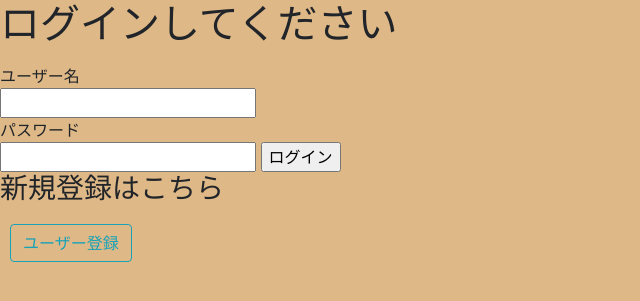
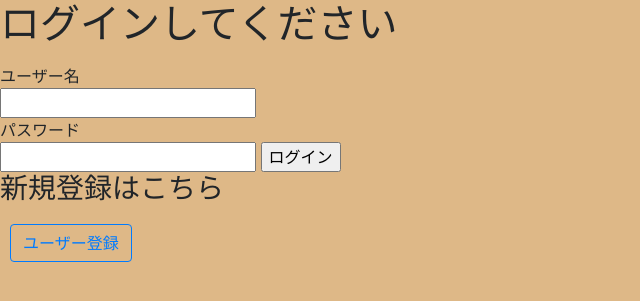
Before and after one commit to AKTSIy/app, a PHP site: page /login.php in a window 1280 px wide. Shown: the top 301 px of the page, without its empty margins (0-640 px from the left). Run offline with PHP 8.4, Linux system fonts and the light colour scheme.

Commit message:
no message

```diff
--- a/login.php
+++ b/login.php
@@ -32,7 +32,7 @@ if (isset($_GET['caution'])) {
     </form>
     <h3>新規登録はこちら</h3>
     <form class="padding" action="user_registration.php">
-        <button type="submit" class="btn btn-outline-info">ユーザー登録</button>
+        <button type="submit" class="btn btn-outline-primary">ユーザー登録</button>
     </form>
 </body>
 
```
